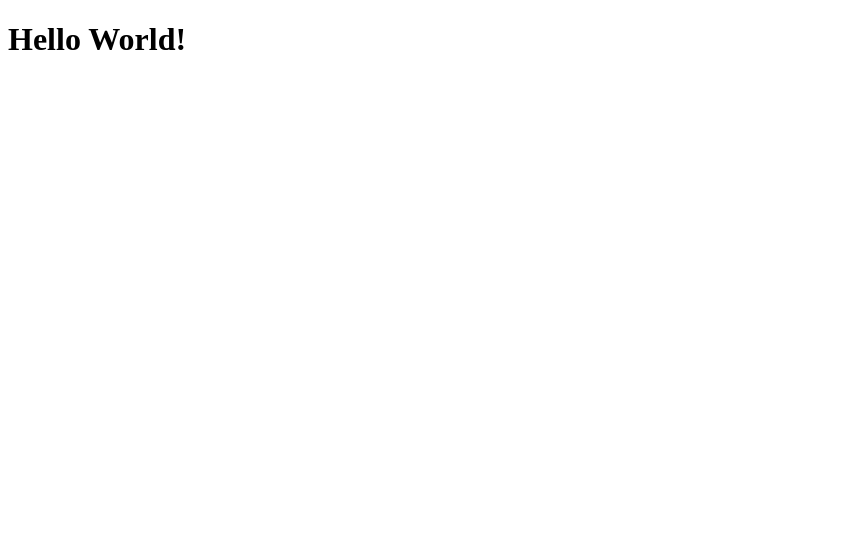
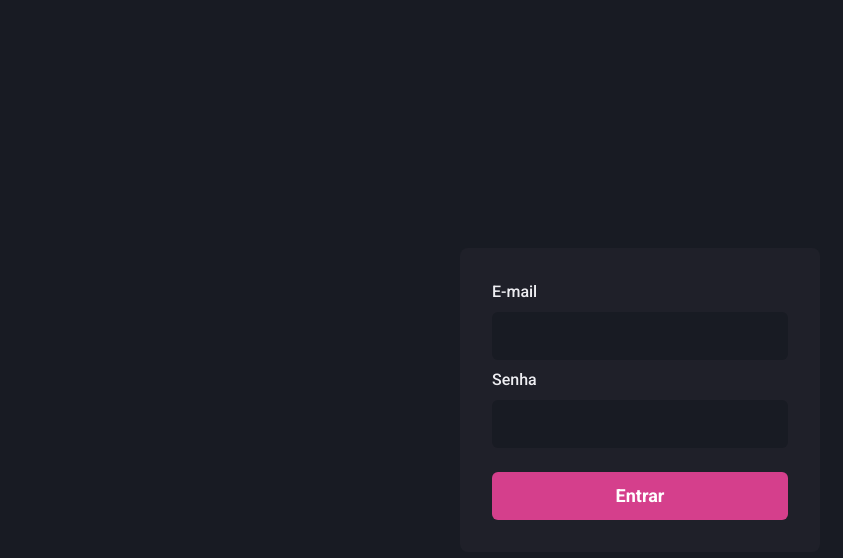
Before and after one commit to aleffreitas/dashgov2, a Next.js app: page / in a window 1280 px wide. Shown: the top 558 px of the page, without its empty margins (0-843 px from the left). Built offline with nearby package versions, Linux system fonts and the light colour scheme.

Commit message:
feat: create page SignIn

```diff
--- a/package.json
+++ b/package.json
@@ -9,6 +9,11 @@
     "lint": "next lint"
   },
   "dependencies": {
+    "@chakra-ui/core": "^0.8.0",
+    "@chakra-ui/react": "^2.1.2",
+    "@emotion/react": "^11",
+    "@emotion/styled": "^11",
+    "framer-motion": "^6",
     "next": "12.1.6",
     "react": "18.1.0",
     "react-dom": "18.1.0"
--- a/src/pages/_app.tsx
+++ b/src/pages/_app.tsx
@@ -1,7 +1,13 @@
-import { AppProps } from 'next/app';
+import type { AppProps } from 'next/app'
+import { ChakraProvider } from '@chakra-ui/react';
+import { theme } from '../styles/theme';
 
 function MyApp({ Component, pageProps }: AppProps) {
-  return <Component {...pageProps} />
+  return (
+    <ChakraProvider theme={theme}>
+      <Component {...pageProps} />
+    </ChakraProvider>
+  );
 }
 
 export default MyApp
--- /dev/null
+++ b/src/pages/_document.tsx
@@ -0,0 +1,18 @@
+import Document, { Head, Html, Main, NextScript } from 'next/document';
+
+export default class MyDocument extends Document {
+  render() {
+    return(
+      <Html>
+        <Head>
+          <link rel="preconnect" href="https://fonts.googleapis.com" />
+          <link href="https://fonts.googleapis.com/css2?family=Roboto:wght@400;500;700&display=swap" rel="stylesheet" />
+        </Head>
+        <body>
+          <Main />
+          <NextScript />
+        </body>
+      </Html>
+    );
+  }
+}
--- a/src/pages/index.tsx
+++ b/src/pages/index.tsx
@@ -1,6 +1,58 @@
+import { Flex, Input, Button, Stack, FormLabel, FormControl } from "@chakra-ui/react";
 
 export default function Home() {
   return (
-    <h1>Hello World!</h1>
+    <Flex
+      w="100vw"
+      h="100vh"
+      align="center"
+      justify="center"
+    >
+      <Flex
+        as="form"
+        w="100%"
+        maxWidth={360}
+        bg="gray.800"
+        p="8"
+        borderRadius={8}
+        flexDir="column"
+      >
+        <Stack>
+          <FormControl>
+            <FormLabel htmlFor="email">E-mail</FormLabel>
+              <Input
+                id="email"
+                name="email"
+                type="email"
+                focusBorderColor="pink.500"
+                bgColor="gray.900"
+                variant="filled"
+                _hover={{
+                  bgColor: 'gray.900'
+                }}
+                size="lg"
+              />
+          </FormControl>
+
+          <FormControl>
+            <FormLabel htmlFor="password">Senha</FormLabel>
+              <Input
+                id="password"
+                name="password"
+                type="password"
+                focusBorderColor="pink.500"
+                bgColor="gray.900"
+                variant="filled"
+                _hover={{
+                  bgColor: 'gray.900'
+                }}
+                size="lg"
+              />
+            </FormControl>
+        </Stack>
+
+        <Button type="submit" mt="6" colorScheme="pink" size="lg" >Entrar</Button>
+      </Flex>
+    </Flex>
   )
 }
--- /dev/null
+++ b/src/styles/theme.ts
@@ -0,0 +1,33 @@
+import { extendTheme } from '@chakra-ui/react';
+
+export const theme = extendTheme({
+
+  colors: {
+    gray: {
+      "900": "#181B23",
+      "800": "#1F2029",
+      "700": "#353646",
+      "600": "#4B4D63",
+      "500": "#616480",
+      "400": "#797D9A",
+      "300": "#9699B0",
+      "200": "#B3B5C6",
+      "100": "#D1D2DC",
+      "50": "#EEEEF2",
+    }
+  },
+
+  fonts: {
+    heading: 'Roboto',
+    body: 'Roboto',
+  },
+
+  styles: {
+    global: {
+      body: {
+        bg: 'gray.900',
+        color: 'gray.50'
+      }
+    }
+  }
+});
```
Also changed, not shown: 1 other file (tests, documents, lock files or other folders).
